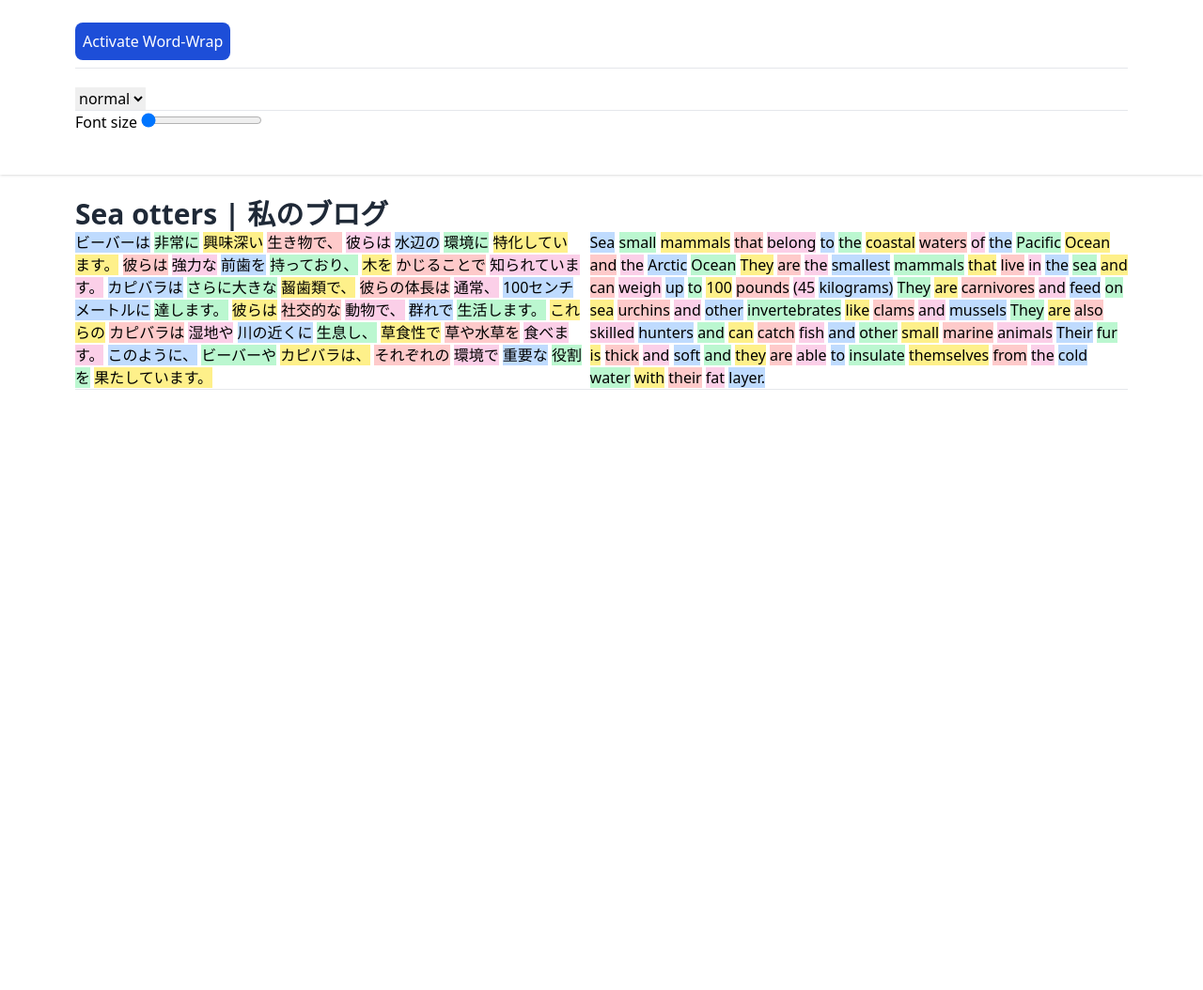
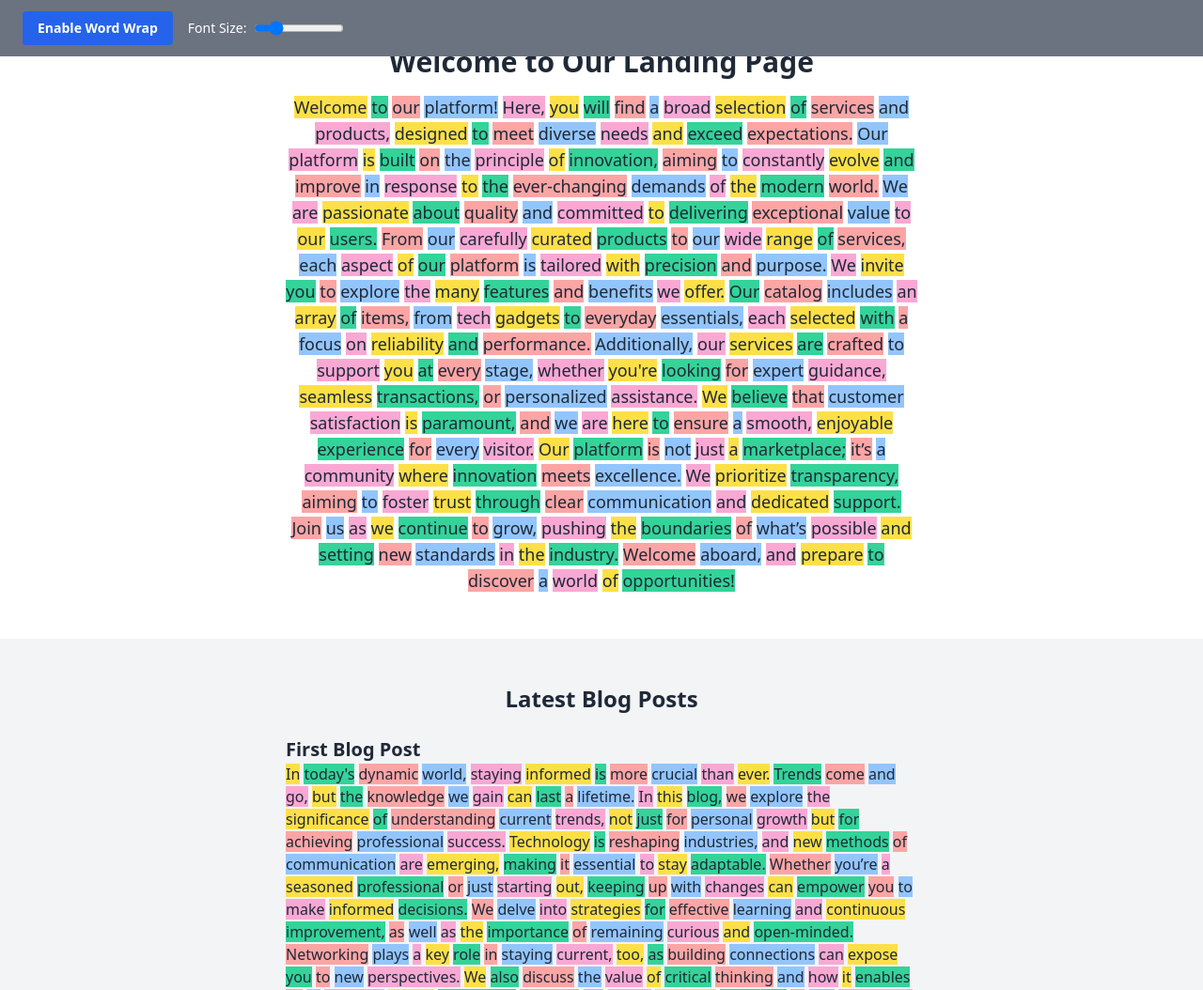
Before and after one commit to YasserDalali/japanese-Budoux, a website with bundled scripts: page public/index.html in a window 1280 px wide. Shown: the top 1054 px of the page at 94% size. Before the commit the page ends 800 px from the top, so only its background shows below. Built offline with nearby package versions, Linux system fonts and the light colour scheme; a script that the page names is missing.

Commit message:
working! [note: use npm run dev]

```diff
--- a/public/index.html
+++ b/public/index.html
@@ -1,212 +1,160 @@
-<!doctype html>
+<!DOCTYPE html>
 <html lang="en">
-  <head>
-    <meta charset="UTF-8" />
-    <link rel="icon" type="image/svg+xml" href="/vite.svg" />
-    <meta name="viewport" content="width=device-width, initial-scale=1.0" />
-    <title>Vite App</title>
-    <script src="https://cdn.tailwindcss.com"></script>
+<head>
+  <meta charset="UTF-8">
+  <meta name="viewport" content="width=device-width, initial-scale=1.0">
+  <title>Test Page</title>
+  <script src="https://cdn.tailwindcss.com"></script>
+  <style>
+    /* Unique colors for word spans */
+    .bg-color-1 { background-color: #fde047; }
+    .bg-color-2 { background-color: #34d399; }
+    .bg-color-3 { background-color: #fca5a5; }
+    .bg-color-4 { background-color: #93c5fd; }
+    .bg-color-5 { background-color: #f9a8d4; }
+  </style>
+</head>
+<body class="font-sans text-gray-800">
+  <nav class="fixed top-0 left-0 w-full bg-gray-500 text-white py-3 px-6 flex items-center justify-between z-50">
+    <div class="flex items-center space-x-4">
+      <!-- Button for Word Wrap Toggle -->
+      <button id="WWcheckbox" class="px-4 py-2 bg-blue-600 disabled:opacity-50 rounded text-sm font-semibold hover:bg-blue-700">
+        Enable Word Wrap
+      </button>
+      <!-- Font Size Slider -->
+      <div class="flex items-center space-x-2">
+        <label for="fontsize" class="text-sm">Font Size:</label>
+        <input type="range" id="fontsize" min="0.5" max="3" step="0.1" value="1" class="w-24">
+      </div>
+    </div>
+  </nav>
+
+  <!-- Landing Section -->
+  <section class="py-12 bg-white text-center">
+    <h1 class="text-3xl font-bold mb-4">Welcome to Our Landing Page</h1>
+    <p class="max-w-2xl mx-auto text-lg">
+      <!-- JavaScript will dynamically insert word-breaking spans here -->
+    </p>
+  </section>
+
+  <!-- Blog Section -->
+  <section class="py-12 bg-gray-100 text-left">
+    <h2 class="text-2xl font-semibold mb-6 text-center">Latest Blog Posts</h2>
+    <div class="max-w-2xl mx-auto space-y-8">
+      <article>
+        <h3 class="text-xl font-semibold">First Blog Post</h3>
+        <p></p>
+      </article>
+      <article>
+        <h3 class="text-xl font-semibold">Second Blog Post</h3>
+        <p></p>
+      </article>
+    </div>
+  </section>
+
+  <!-- Catalog Section -->
+
+  <section class=" bg-white text-center">
+    <h2 class="text-2xl font-semibold mb-6">Product Catalog</h2>
+    <div class="grid gap-6 md:grid-cols-2 lg:grid-cols-3">
+      <div class="p-4 border">
+        <h4 class="font-semibold">Product Name</h4>
+        <p></p>
+        <span class="block font-semibold">$91.99</span>
+      </div>
+      <div class="p-4 border">
+        <h4 class="font-semibold">Product Name</h4>
+        <p></p>
+        <span class="block font-semibold">$91.99</span>
+      </div>
+      <div class="p-4 border">
+        <h4 class="font-semibold">Product Name</h4>
+        <p></p>
+        <span class="block font-semibold">$91.99</span>
+      </div>
+      <div class="p-4 border">
+        <h4 class="font-semibold">Product Name</h4>
+        <p></p>
+        <span class="block font-semibold">$91.99</span>
+      </div>
+    </div>
+  </section>
 
 
-    <style>
-      .break-normal {
-        line-break: normal;
-      }
 
-      .break-strict {
-        line-break: strict;
-      }
+  <!-- Form Section -->
+  <section class="py-12 bg-gray-100 text-center">
+    <h2 class="text-2xl font-semibold mb-6">Contact Us</h2>
+    <form class="max-w-md mx-auto space-y-4">
+      <div>
+        <label for="name" class="block text-left">Name</label>
+        <input type="text" id="name" class="w-full p-2 border" />
+      </div>
+      <div>
+        <label for="email" class="block text-left">Email</label>
+        <input type="email" id="email" class="w-full p-2 border" />
+      </div>
+      <div>
+        <label for="reason" class="block text-left">Reason for Contact</label>
+        <select id="reason" class="w-full p-2 border">
+          <option value="">Select a reason</option>
+          <option value="support">Support</option>
+          <option value="feedback">Feedback</option>
+          <option value="inquiry">Inquiry</option>
+        </select>
+      </div>
+      <div>
+        <label for="message" class="block text-left">Message</label>
+        <textarea id="message" rows="4" class="w-full p-2 border"></textarea>
+      </div>
+      <button type="submit" class="w-full p-2 bg-blue-500 text-white font-semibold">Send Message</button>
+    </form>
+  </section>
 
-      .break-loose {
-        line-break: loose;
-      }
+  <!-- Footer Section -->
+  <footer class="py-4 bg-gray-800 text-gray-100 text-center">
+    <p class="max-w-2xl mx-auto text-sm"></p>
+  </footer>
 
-      .break-any {
-        line-break: any;
-      }
+  <script>
+    // Text samples
+    const texts = {
+  landing: `Welcome to our platform! Here, you will find a broad selection of services and products, designed to meet diverse needs and exceed expectations. Our platform is built on the principle of innovation, aiming to constantly evolve and improve in response to the ever-changing demands of the modern world. We are passionate about quality and committed to delivering exceptional value to our users. From our carefully curated products to our wide range of services, each aspect of our platform is tailored with precision and purpose. We invite you to explore the many features and benefits we offer. Our catalog includes an array of items, from tech gadgets to everyday essentials, each selected with a focus on reliability and performance. Additionally, our services are crafted to support you at every stage, whether you're looking for expert guidance, seamless transactions, or personalized assistance. We believe that customer satisfaction is paramount, and we are here to ensure a smooth, enjoyable experience for every visitor. Our platform is not just a marketplace; it’s a community where innovation meets excellence. We prioritize transparency, aiming to foster trust through clear communication and dedicated support. Join us as we continue to grow, pushing the boundaries of what’s possible and setting new standards in the industry. Welcome aboard, and prepare to discover a world of opportunities!`,
+
+  blog1: `In today's dynamic world, staying informed is more crucial than ever. Trends come and go, but the knowledge we gain can last a lifetime. In this blog, we explore the significance of understanding current trends, not just for personal growth but for achieving professional success. Technology is reshaping industries, and new methods of communication are emerging, making it essential to stay adaptable. Whether you’re a seasoned professional or just starting out, keeping up with changes can empower you to make informed decisions. We delve into strategies for effective learning and continuous improvement, as well as the importance of remaining curious and open-minded. Networking plays a key role in staying current, too, as building connections can expose you to new perspectives. We also discuss the value of critical thinking and how it enables us to evaluate trends objectively, allowing for better strategic planning. In this fast-paced environment, learning is a lifelong journey, and our goal is to support you with insights and tools to help you stay ahead. Embrace the change, leverage the resources available, and become a thought leader in your field!`,
+
+  blog2: `Every project begins with an idea. This simple notion is at the heart of innovation and drives the advancements we see in technology today. In the world of development, ideas evolve from concepts into solutions that can impact millions of people. But turning an idea into reality is no small feat—it requires creativity, determination, and often a team of dedicated professionals working in harmony. In this post, we explore the journey of an idea from inception to completion. We discuss the early stages of brainstorming, where raw concepts are shaped and refined. Then comes the planning phase, where goals are set, timelines are established, and resources are allocated. Implementation is where the magic happens, with developers, designers, and project managers collaborating to bring the vision to life. Along the way, challenges arise, but with each hurdle, teams learn and adapt. Finally, we touch on the importance of feedback and iteration, which allow a project to reach its full potential. This cycle of ideation, execution, and refinement is what fuels innovation and drives progress in our fast-evolving world.`,
+
+  catalog: `Explore our top-notch product catalog! Each item is carefully selected to ensure it meets our high standards of quality, reliability, and innovation. Our catalog features a diverse array of products designed to serve a wide range of needs. From the latest in tech gadgets, offering cutting-edge functionality and sleek design, to everyday household items crafted to enhance convenience, our selection is tailored to modern lifestyles. We pride ourselves on sourcing products that are both affordable and durable, giving you peace of mind with every purchase. Our team conducts thorough testing and evaluation before a product makes its way into our catalog. You’ll find items suitable for professionals, students, families, and enthusiasts alike, each chosen with the intention of adding value to your life. Additionally, we are constantly updating our offerings, so be sure to check back often for new arrivals. We invite you to browse, discover, and experience the difference that quality products can make. Shopping with us isn’t just about buying; it’s about choosing items that support your daily routines and goals. Dive into our catalog and find the products that resonate with your needs!`,
+
+  footer: `Thank you for visiting our platform. At the heart of everything we do is a commitment to excellence and a passion for serving our customers. We understand that your satisfaction is essential to our success, and we strive to provide a seamless, enjoyable experience. From the moment you explore our offerings to the final stages of your journey with us, we are here to support you. Our team is dedicated to maintaining high standards and delivering value in every interaction. Should you have any questions, concerns, or feedback, we are just a message away. We value transparency, and our goal is to build lasting relationships based on trust and mutual respect. Your experience with us is not limited to a transaction; it is an invitation to join a community where customer care and quality are paramount. We hope you have enjoyed navigating our platform and found everything you were looking for. Thank you once again for choosing us. We look forward to continuing to serve you and exceed your expectations. Safe travels as you explore all that we have to offer!`
+};
 
 
-    </style>
-  </head>
-  <body>
-    <header class="bg-white shadow">
-      <div class="max-w-6xl mx-auto px-4 py-6">
+    // Apply word wrapping with background colors
+    function applyWordWrap(text) {
+      const words = text.split(" ");
+      return words.map((word, i) => `<span class="bg-color-${(i % 5) + 1}">${word}</span>`).join(" ");
+    }
 
-          <div class="form-item">
-            <input type="button" class="p-2 mb-2 bg-blue-700 text-white disabled:opacity-50 rounded-lg cursor-pointer disabled:cursor-not-allowed" id="WWcheckbox" value="Activate Word-Wrap">
-            <hr>
-
-          <div class="form-item my-5" >
-            <select id="selectCSS">
-              <option value="normal">normal</option>
-              <option value="strict">strict</option>
-              <option value="loose">loose</option>
-              <option value="any">any</option>
-            </select>
-            <hr>
-
-            <label for="fontsize">Font size</label>
-            <input type="range" id="fontsize" min="1" max="2" step="0.01" value="1">
-          </div>
-      </div>
-  </header>
-
-  <main class="max-w-6xl mx-auto px-4 py-6">
+    document.querySelector("section p").innerHTML = applyWordWrap(texts.landing);
+    document.querySelectorAll("section article p").forEach((el, idx) => {
+      el.innerHTML = applyWordWrap(texts[`blog${idx + 1}`]);
+    });
+    document.querySelectorAll("section .grid .p-4 p").forEach((el) => {
+      el.innerHTML = applyWordWrap(texts.catalog);
+    });
+    document.querySelector("footer p").innerHTML = applyWordWrap(texts.footer);
+  </script>
 
 
-    <h1 class="text-3xl font-bold text-gray-800">Sea otters | 私のブログ</h1>
-    <div  class="flex gap-2">
-        <p>
-            <span class="bg-blue-200">ビーバーは</span>
-            <span class="bg-green-200">非常に</span>
-            <span class="bg-yellow-200">興味深い</span>
-            <span class="bg-red-200">生き物で、</span>
-            <span class="bg-pink-200">彼らは</span>
-            <span class="bg-blue-200">水辺の</span>
-            <span class="bg-green-200">環境に</span>
-            <span class="bg-yellow-200">特化しています。</span>
-            <span class="bg-red-200">彼らは</span>
-            <span class="bg-pink-200">強力な</span>
-            <span class="bg-blue-200">前歯を</span>
-            <span class="bg-green-200">持っており、</span>
-            <span class="bg-yellow-200">木を</span>
-            <span class="bg-red-200">かじることで</span>
-            <span class="bg-pink-200">知られています。</span>
-            <span class="bg-blue-200">カピバラは</span>
-            <span class="bg-green-200">さらに大きな</span>
-            <span class="bg-yellow-200">齧歯類で、</span>
-            <span class="bg-red-200">彼らの体長は</span>
-            <span class="bg-pink-200">通常、</span>
-            <span class="bg-blue-200">100センチメートルに</span>
-            <span class="bg-green-200">達します。</span>
-            <span class="bg-yellow-200">彼らは</span>
-            <span class="bg-red-200">社交的な</span>
-            <span class="bg-pink-200">動物で、</span>
-            <span class="bg-blue-200">群れで</span>
-            <span class="bg-green-200">生活します。</span>
-            <span class="bg-yellow-200">これらの</span>
-            <span class="bg-red-200">カピバラは</span>
-            <span class="bg-pink-200">湿地や</span>
-            <span class="bg-blue-200">川の近くに</span>
-            <span class="bg-green-200">生息し、</span>
-            <span class="bg-yellow-200">草食性で</span>
-            <span class="bg-red-200">草や水草を</span>
-            <span class="bg-pink-200">食べます。</span>
-            <span class="bg-blue-200">このように、</span>
-            <span class="bg-green-200">ビーバーや</span>
-            <span class="bg-yellow-200">カピバラは、</span>
-            <span class="bg-red-200">それぞれの</span>
-            <span class="bg-pink-200">環境で</span>
-            <span class="bg-blue-200">重要な</span>
-            <span class="bg-green-200">役割を</span>
-            <span class="bg-yellow-200">果たしています。</span>
-        </p>
 
-        <p>
-            <span class="bg-blue-200">Sea</span>
-            <span class="bg-green-200">small</span>
-            <span class="bg-yellow-200">mammals</span>
-            <span class="bg-red-200">that</span>
-            <span class="bg-pink-200">belong</span>
-            <span class="bg-blue-200">to</span>
-            <span class="bg-green-200">the</span>
-            <span class="bg-yellow-200">coastal</span>
-            <span class="bg-red-200">waters</span>
-            <span class="bg-pink-200">of</span>
-            <span class="bg-blue-200">the</span>
-            <span class="bg-green-200">Pacific</span>
-            <span class="bg-yellow-200">Ocean</span>
-            <span class="bg-red-200">and</span>
-            <span class="bg-pink-200">the</span>
-            <span class="bg-blue-200">Arctic</span>
-            <span class="bg-green-200">Ocean</span>
-            <span class="bg-yellow-200">They</span>
-            <span class="bg-red-200">are</span>
-            <span class="bg-pink-200">the</span>
-            <span class="bg-blue-200">smallest</span>
-            <span class="bg-green-200">mammals</span>
-            <span class="bg-yellow-200">that</span>
-            <span class="bg-red-200">live</span>
-            <span class="bg-pink-200">in</span>
-            <span class="bg-blue-200">the</span>
-            <span class="bg-green-200">sea</span>
-            <span class="bg-yellow-200">and</span>
-            <span class="bg-red-200">can</span>
-            <span class="bg-pink-200">weigh</span>
-            <span class="bg-blue-200">up</span>
-            <span class="bg-green-200">to</span>
-            <span class="bg-yellow-200">100</span>
-            <span class="bg-red-200">pounds</span>
-            <span class="bg-pink-200">(45</span>
-            <span class="bg-blue-200">kilograms)</span>
-            <span class="bg-green-200">They</span>
-            <span class="bg-yellow-200">are</span>
-            <span class="bg-red-200">carnivores</span>
-            <span class="bg-pink-200">and</span>
-            <span class="bg-blue-200">feed</span>
-            <span class="bg-green-200">on</span>
-            <span class="bg-yellow-200">sea</span>
-            <span class="bg-red-200">urchins</span>
-            <span class="bg-pink-200">and</span>
-            <span class="bg-blue-200">other</span>
-            <span class="bg-green-200">invertebrates</span>
-            <span class="bg-yellow-200">like</span>
-            <span class="bg-red-200">clams</span>
-            <span class="bg-pink-200">and</span>
-            <span class="bg-blue-200">mussels</span>
-            <span class="bg-green-200">They</span>
-            <span class="bg-yellow-200">are</span>
-            <span class="bg-red-200">also</span>
-            <span class="bg-pink-200">skilled</span>
-            <span class="bg-blue-200">hunters</span>
-            <span class="bg-green-200">and</span>
-            <span class="bg-yellow-200">can</span>
-            <span class="bg-red-200">catch</span>
-            <span class="bg-pink-200">fish</span>
-            <span class="bg-blue-200">and</span>
-            <span class="bg-green-200">other</span>
-            <span class="bg-yellow-200">small</span>
-            <span class="bg-red-200">marine</span>
-            <span class="bg-pink-200">animals</span>
-            <span class="bg-blue-200">Their</span>
-            <span class="bg-green-200">fur</span>
-            <span class="bg-yellow-200">is</span>
-            <span class="bg-red-200">thick</span>
-            <span class="bg-pink-200">and</span>
-            <span class="bg-blue-200">soft</span>
-            <span class="bg-green-200">and</span>
-            <span class="bg-yellow-200">they</span>
-            <span class="bg-red-200">are</span>
-            <span class="bg-pink-200">able</span>
-            <span class="bg-blue-200">to</span>
-            <span class="bg-green-200">insulate</span>
-            <span class="bg-yellow-200">themselves</span>
-            <span class="bg-red-200">from</span>
-            <span class="bg-pink-200">the</span>
-            <span class="bg-blue-200">cold</span>
-            <span class="bg-green-200">water</span>
-            <span class="bg-yellow-200">with</span>
-            <span class="bg-red-200">their</span>
-            <span class="bg-pink-200">fat</span>
-            <span class="bg-blue-200">layer.</span>
-        </p>
-
-
-</div>
-
-      <hr>
-
-  </main>
-
-
-  </body>
-  <script>var sitetran = {site_id: 2208};</script>
+<script>var sitetran = { site_id: 2213 };</script>
 <script src="//c.sitetran.com/widget/v3.js"></script>
 <div id="sitetran_translate_element"></div>
 
+<!-- <script type="module" src="../dist/main.js"></script>
+ --><script type="module" src="../src/index.js"></script>
 
-        <script type="module" src="../dist/main.js">
-        </script>
-
-
+</body>
 </html>
```
Also changed, not shown: src/index.js (+18 -17 lines).
